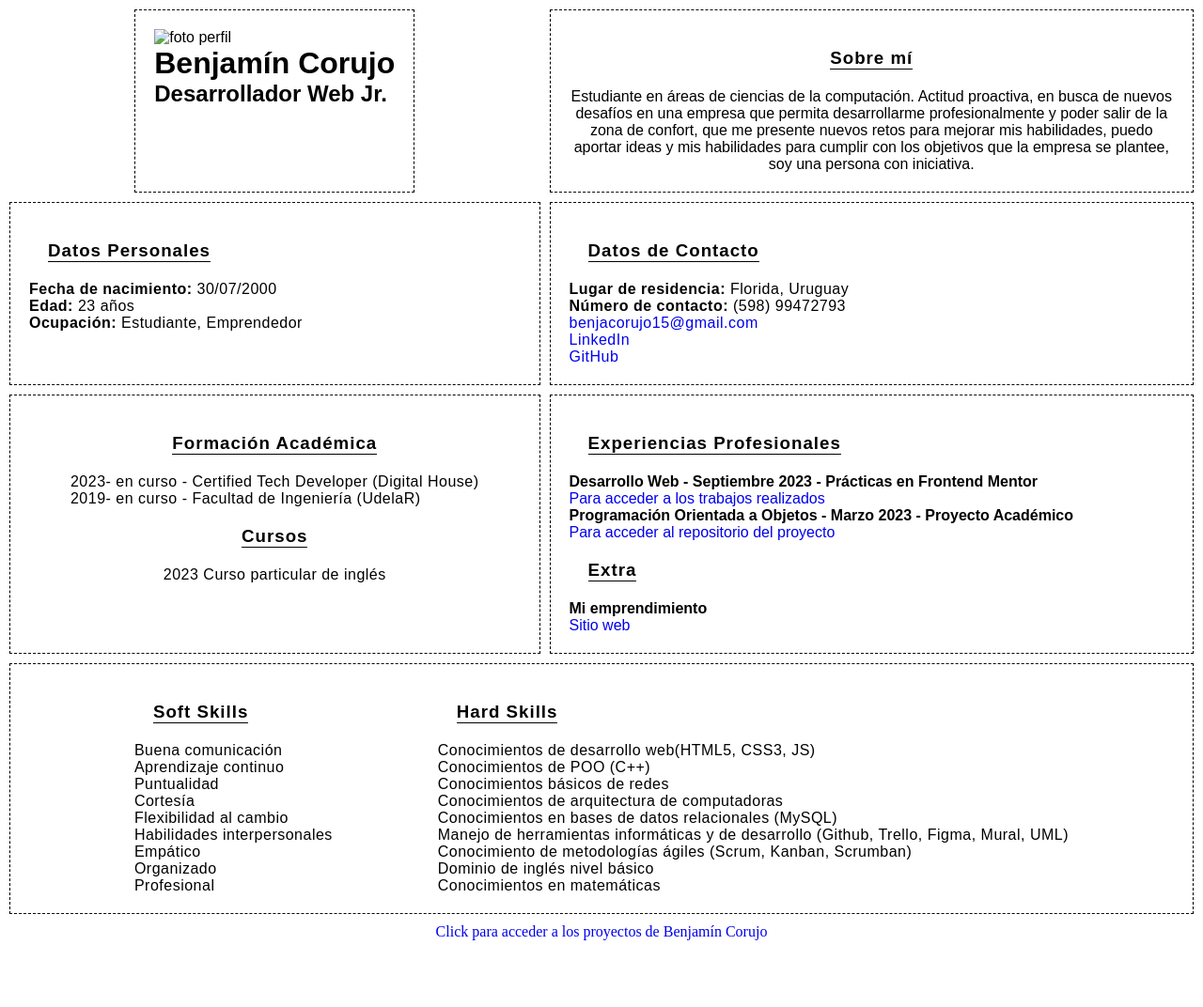
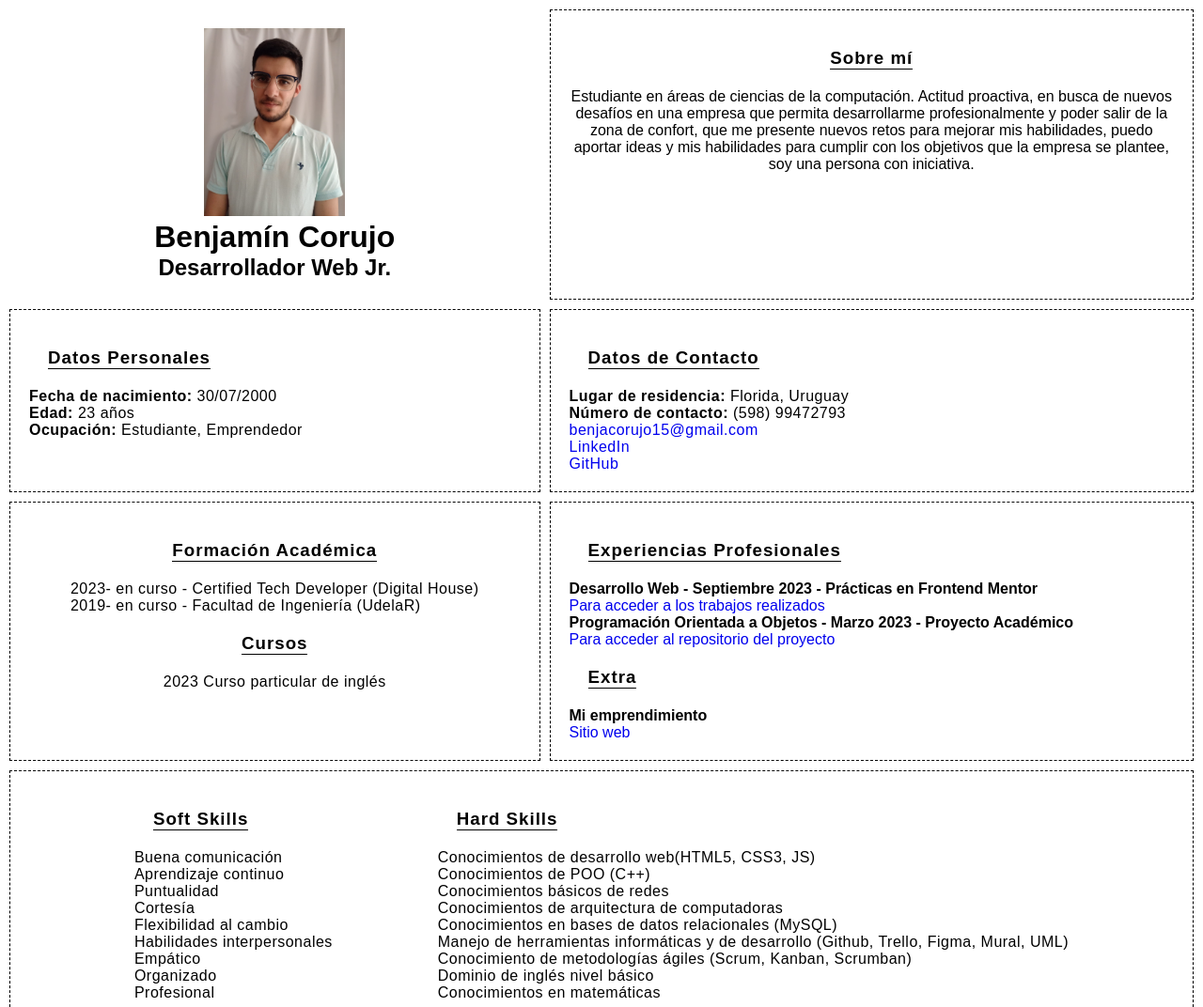
Before and after one commit to Benja307/cv, a plain HTML site: page index.html in a window 1280 px wide. Shown: the top 1072 px of the page at 94% size. Before the commit the page ends 1010 px from the top, so only its background shows below. Drawn offline with Linux system fonts and the light colour scheme.

Commit message:
agrego foto perfil

```diff
--- a/css/style.css
+++ b/css/style.css
@@ -29,6 +29,8 @@ ul{
 .item-1{
     grid-area: item-1;
     justify-self: center;
+    text-align: center;
+    border: 0;
 }
 
 .item-2{
@@ -146,3 +148,8 @@ footer a{
 .img-proyecto:hover{
     transform: scale(1.1);
 }
+
+.perfil{
+
+    width: 150px;
+}
--- a/index.html
+++ b/index.html
@@ -11,7 +11,7 @@
     <main>
         <div class="container-grid">
             <div class="grid-item item-1">
-                <img src="" alt="foto perfil">
+                <img class="perfil" src="./img/foto-cv.jpeg" alt="foto perfil">
                 <h1>Benjamín Corujo</h1>
                 <h2>Desarrollador Web Jr.</h2>
             </div>
```
Also changed, not shown: img/foto-cv.jpeg (added).
